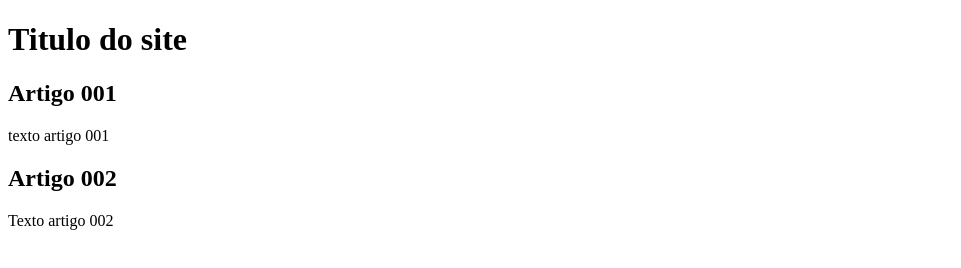
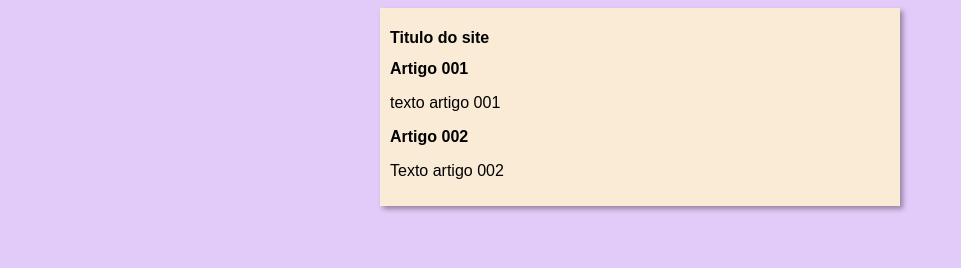
Before and after one commit to CaioPh/Projeto-Site, a plain HTML site: page index.html in a window 1280 px wide. Shown: the whole page, without its empty margins (0-961 px from the left). Drawn offline with Linux system fonts and the light colour scheme.

Commit message:
Iniciei o design

```diff
--- /dev/null
+++ b/estilos/style.css
@@ -0,0 +1,17 @@
+*{
+    font-family: Arial, Helvetica, sans-serif;
+    font-size: 16px;
+}
+
+body  { background-color: rgb(226, 202, 249);
+
+}
+
+main { background-color: antiquewhite;
+    width:500px;
+    margin: auto;
+    padding: 10px;
+    box-shadow: 3px 3px 5px rgba(0, 0, 0, 0.348);
+
+
+}
--- a/index.html
+++ b/index.html
@@ -4,6 +4,7 @@
     <meta charset="UTF-8">
     <meta name="viewport" content="width=device-width, initial-scale=1.0">
     <title>Titulo do site</title>
+    <link rel="stylesheet" href="estilos/style.css">
 </head>
 <body>
     <main>
```
